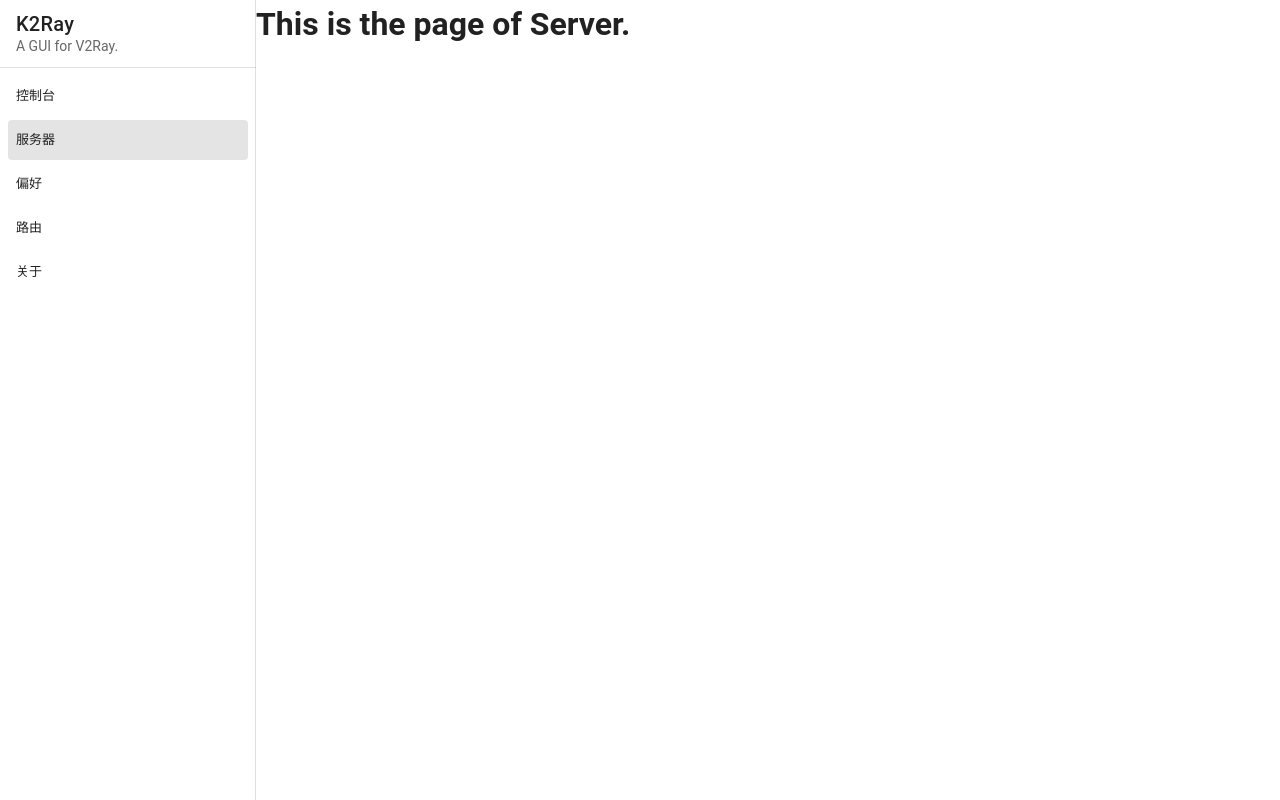
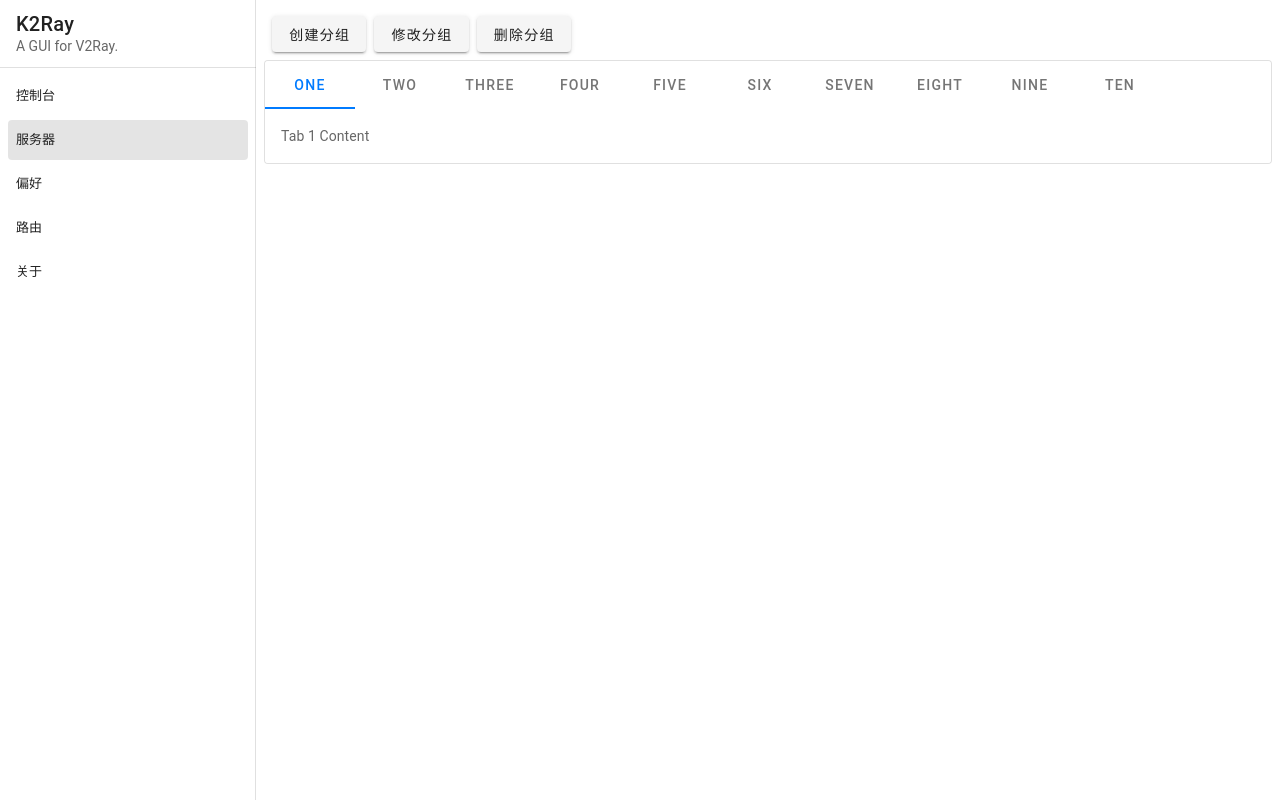
Before and after one commit to FlyGinger/K2Ray, a Vue app: page /#/server in a window 1280 px wide. Built offline with nearby package versions, Linux system fonts and the light colour scheme; a small style sheet from the web is missing; the HTML template or start-up script is replaced by a standard one.

Commit message:
page: server, server.create; 40%?

```diff
--- a/src/router/index.js
+++ b/src/router/index.js
@@ -3,6 +3,7 @@ import VueRouter from 'vue-router'
 
 import Panel from '../views/Panel.vue'
 import Server from '../views/Server.vue'
+import Create from '../views/Create.vue'
 import Preference from '../views/Preference.vue'
 import Route from '../views/Route.vue'
 import About from '../views/About.vue'
@@ -19,6 +20,11 @@ const routes = [
     path: '/server',
     name: 'Server',
     component: Server
+  },
+  {
+    path: '/create',
+    name: 'Create',
+    component: Create
   },
   {
     path: '/preference',
--- a/src/views/About.vue
+++ b/src/views/About.vue
@@ -1,9 +1,11 @@
 <template>
-  <v-card id="info" elevation="0">
-    <v-card-title>K2Ray</v-card-title>
-    <v-card-subtitle>A GUI for V2Ray.</v-card-subtitle>
-    <v-card-text>Version {{ version }}</v-card-text>
-  </v-card>
+  <div class="ma-2">
+    <v-card elevation="0">
+      <v-card-title>K2Ray</v-card-title>
+      <v-card-subtitle>A GUI for V2Ray.</v-card-subtitle>
+      <v-card-text>Version {{ version }}</v-card-text>
+    </v-card>
+  </div>
 </template>
 
 <script>
@@ -15,9 +17,3 @@ export default {
   }),
 };
 </script>
-
-<style scoped>
-#info {
-  margin: 10%;
-}
-</style>
--- /dev/null
+++ b/src/views/Create.vue
@@ -0,0 +1,84 @@
+<template>
+  <div class="ma-2">
+    <div class="mt-4">
+      <v-btn class="ml-2" @click="create">创建</v-btn>
+      <v-btn class="ml-2" @click="cancel">取消</v-btn>
+    </div>
+    <v-form class="mt-6" ref="form">
+      <v-text-field
+        label="分组名称"
+        :rules="[required]"
+        v-model="name"
+        outlined
+        clearable
+        dense
+      ></v-text-field>
+      <v-switch
+        label="这是一个订阅分组。"
+        class="ml-4"
+        v-model="isSubcribe"
+      ></v-switch>
+      <v-text-field
+        v-if="isSubcribe"
+        label="订阅地址"
+        :rules="[required, url]"
+        v-model="subcribeURL"
+        outlined
+        clearable
+        dense
+      ></v-text-field>
+    </v-form>
+  </div>
+</template>
+
+<script>
+export default {
+  data: () => ({
+    name: "",
+    isSubcribe: false,
+    subcribeURL: "",
+    data: "",
+  }),
+
+  methods: {
+    create() {
+      if (!this.$refs.form.validate()) {
+        return;
+      }
+      let text = "";
+      const relay = (res) => {
+        const reader = res.body.getReader();
+        const decoder = new TextDecoder("utf-8");
+        const push = ({ value, done }) => {
+          if (done) return text;
+          text += decoder.decode(value, { stream: true });
+          return reader.read().then(push);
+        };
+        return reader.read().then(push);
+      };
+      fetch(this.subcribeURL)
+        .then(relay)
+        .then((res) => window.api.send("msgbox", res))
+        .catch((reason) =>
+          window.api.send("msgbox", "无法获取订阅数据，请重试。")
+        );
+
+      console.log(this.data);
+    },
+    cancel() {
+      this.$router.push("/server");
+    },
+
+    required(value) {
+      return !!value || "这是必填项。";
+    },
+    url(value) {
+      return (
+        !this.isSubcribe ||
+        /https?:\/\/.+/.test(value) ||
+        "必须是 http:// 或者 https:// 开头的 URL 。"
+      );
+    },
+  },
+};
+</script>
--- a/src/views/Server.vue
+++ b/src/views/Server.vue
@@ -1,5 +1,50 @@
 <template>
-  <div>
-    <h1>This is the page of Server.</h1>
+  <div class="ma-2">
+    <div class="mt-4">
+      <v-btn class="ml-2" @click="create">创建分组</v-btn>
+      <v-btn class="ml-2" @click="create">修改分组</v-btn>
+      <v-btn class="ml-2">删除分组</v-btn>
+    </div>
+    <v-card class="my-2" outlined elevation="0">
+      <v-tabs v-model="tab" show-arrows>
+        <v-tab v-for="item in items" :key="item.tab"> {{ item.tab }} </v-tab>
+      </v-tabs>
+      <v-tabs-items v-model="tab">
+        <v-tab-item v-for="item in items" :key="item.tab">
+          <v-card flat>
+            <v-card-text>{{ item.content }}</v-card-text>
+          </v-card>
+        </v-tab-item>
+      </v-tabs-items>
+    </v-card>
   </div>
 </template>
+
+<script>
+export default {
+  data: () => {
+    return {
+      tab: null,
+      win: null,
+      items: [
+        { tab: "One", content: "Tab 1 Content" },
+        { tab: "Two", content: "Tab 2 Content" },
+        { tab: "Three", content: "Tab 3 Content" },
+        { tab: "Four", content: "Tab 4 Content" },
+        { tab: "Five", content: "Tab 5 Content" },
+        { tab: "Six", content: "Tab 6 Content" },
+        { tab: "Seven", content: "Tab 7 Content" },
+        { tab: "Eight", content: "Tab 8 Content" },
+        { tab: "Nine", content: "Tab 9 Content" },
+        { tab: "Ten", content: "Tab 10 Content" },
+      ],
+    };
+  },
+
+  methods: {
+    create() {
+      this.$router.push("/create");
+    },
+  },
+};
+</script>
```
Also changed, not shown: src/background.js (+20 -2 lines), src/preload.js (added, +20 -0 lines), src/App.vue (line endings or trailing spaces), 1 other file (tests, documents, lock files or other folders).
